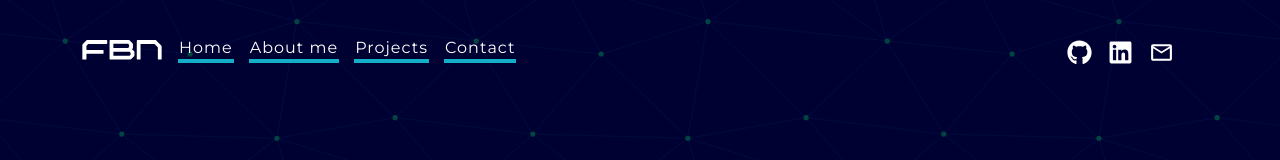
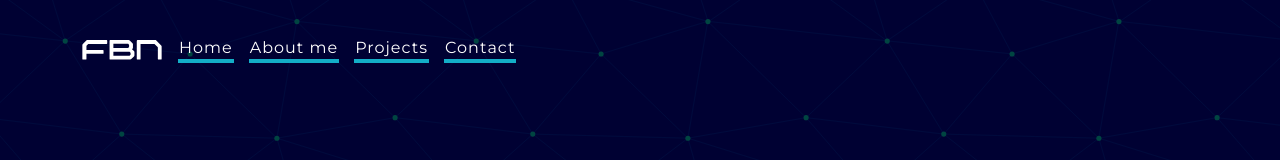
Before and after one commit to FlorenciaNieva/Portfolio-2, a React (Vite) app: page / in a window 1280 px wide. Shown: the top 160 px of the page. Built offline with nearby package versions, Linux system fonts and the light colour scheme; no server answers.

Commit message:
Elimino iconos de redes sociales del header

```diff
--- a/src/components/Header/Header.jsx
+++ b/src/components/Header/Header.jsx
@@ -1,8 +1,6 @@
 import { Nav, Navbar, Image, Container } from "react-bootstrap";
 import { Link } from "react-router-dom";
 import logo from "../../assets/logo/logo.svg";
-import { FaGithub, FaLinkedin } from "react-icons/fa";
-import { MdOutlineMailOutline } from "react-icons/md";
 import { IoCloseSharp } from "react-icons/io5";
 
 export default function Header({ handleToggleMenu, menuOpen }) {
@@ -39,41 +37,6 @@ export default function Header({ handleToggleMenu, menuOpen }) {
                 Contact
               </Link>
             </Nav>
-            <div className="d-flex justify-content-center ms-auto mt-2 mx-3">
-              <a
-                href="https://github.com/FlorenciaNieva"
-                target="_blank"
-                className="mx-2"
-              >
-                <FaGithub
-                  size="25px"
-                  className="icon-header"
-                  aria-label="GitHub"
-                />
-              </a>
-              <a
-                href="https://www.linkedin.com/in/florencia-nievaa/"
-                target="_blank"
-                className="mx-2"
-              >
-                <FaLinkedin
-                  size="25px"
-                  className="icon-header"
-                  aria-label="Linkedin"
-                />
-              </a>
-              <a
-                href="mailto:florencianieva930@gmail.com"
-                target="_blank"
-                className="mx-2"
-              >
-                <MdOutlineMailOutline
-                  size="25px"
-                  className="icon-header"
-                  aria-label="Email"
-                />
-              </a>
-            </div>
           </Navbar.Collapse>
         </Navbar>
       </Container>
```
